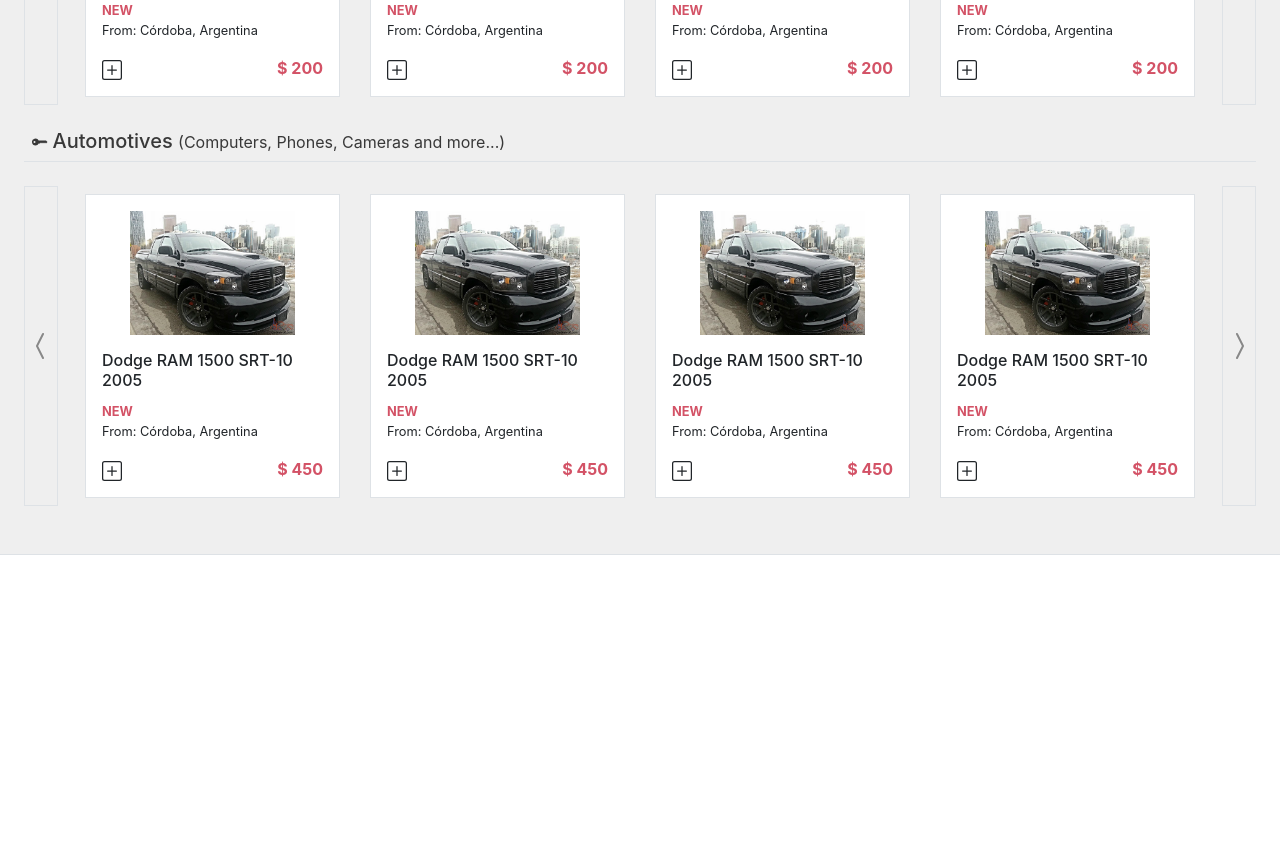
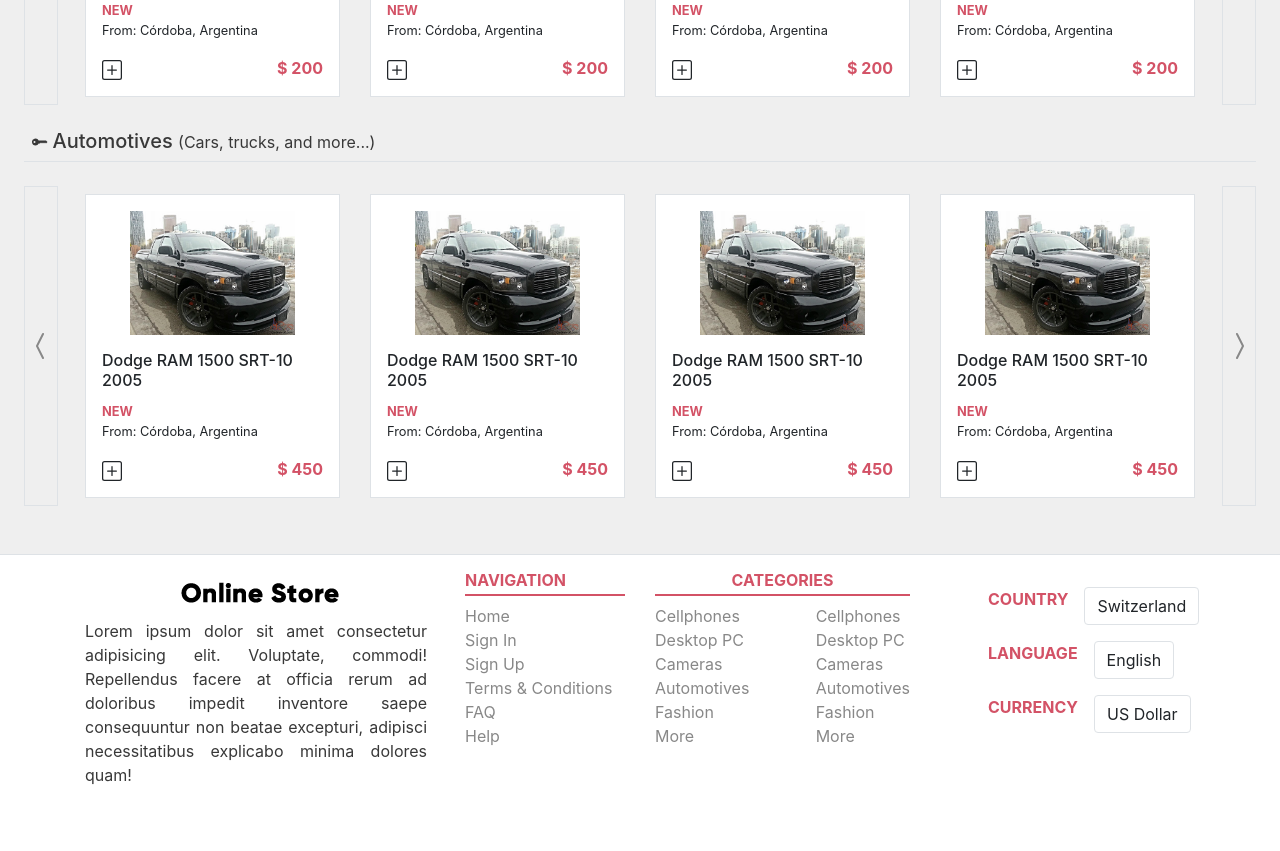
Before and after one commit to chubaquelo/HTML-Online-Store-Capstone, a plain HTML site: page index.html in a window 1280 px wide. Shown: the part 1431-2282 px from the top of the page. Before the commit the page ends 1986 px from the top, so only its background shows below. Drawn offline with nearby package versions, Linux system fonts and the light colour scheme; a web font is replaced by a local one.

Commit message:
Added footer layout with responsive design

```diff
--- a/css/style.css
+++ b/css/style.css
@@ -142,6 +142,28 @@ header {
     background-color: #cecece;
 }
 
+/* FOOTER CLASSES */
+
+.footer-nav-title {
+    border-bottom: 2px solid #d35266;
+}
+
+.footer-links {
+    list-style-type: none;
+}
+
+.footer-logo {
+    filter: invert(100%);
+}
+
+.footer-description {
+    line-height: 1.5em;
+}
+
+.footer-btn {
+    width: 120px;
+}
+
 /* MEDIA QUERIES */
 @media (min-width: 360px) {
     .search-btn {
--- a/index.html
+++ b/index.html
@@ -211,7 +211,7 @@
             <svg width="1.5em" height="1.5em" viewBox="0 0 16 16" class="bi bi-bag-fill pb-1 pl-2" fill="currentColor" xmlns="http://www.w3.org/2000/svg">
                 <path fill-rule="evenodd" d="M8 1a2.5 2.5 0 0 0-2.5 2.5V4h5v-.5A2.5 2.5 0 0 0 8 1zm3.5 3v-.5a3.5 3.5 0 1 0-7 0V4H1v10a2 2 0 0 0 2 2h10a2 2 0 0 0 2-2V4h-3.5z"/>
               </svg>
-              <h5 class="d-inline-block">Fashion <span class="small">(Computers, Phones, Cameras and more...)</span></h5>
+              <h5 class="d-inline-block">Fashion <span class="small">(Boots, Shoes, Dresses and more...)</span></h5>
         </div>
         <section class="product-category-carrousel w-100 position-relative my-4">
             <div class="carrousel-left position-absolute bg-color-light-gray h-100 w-15 border cpointer d-none d-md-flex align-items-center">
@@ -293,7 +293,7 @@
             <svg width="1.5em" height="1.5em" viewBox="0 0 16 16" class="bi bi-key-fill pb-1 pl-2" fill="currentColor" xmlns="http://www.w3.org/2000/svg">
                 <path fill-rule="evenodd" d="M3.5 11.5a3.5 3.5 0 1 1 3.163-5H14L15.5 8 14 9.5l-1-1-1 1-1-1-1 1-1-1-1 1H6.663a3.5 3.5 0 0 1-3.163 2zM2.5 9a1 1 0 1 0 0-2 1 1 0 0 0 0 2z"/>
               </svg>
-              <h5 class="d-inline-block">Automotives <span class="small">(Computers, Phones, Cameras and more...)</span></h5>
+              <h5 class="d-inline-block">Automotives <span class="small">(Cars, trucks, and more...)</span></h5>
         </div>
         <section class="product-category-carrousel w-100 position-relative my-4">
             <div class="carrousel-left position-absolute bg-color-light-gray h-100 w-15 border cpointer d-none d-md-flex align-items-center">
@@ -374,6 +374,59 @@
         </section>
     </main>
 
+    <footer class="container pt-3 pb-5">
+        <div class="row">
+            <div class="col-xl-4 text-center mt-2">
+                <img class="footer-logo" src="./img/logo.png" alt="Logo">
+                <p class="footer-description text-justify main-color-black mt-3 mr-2">Lorem ipsum dolor sit amet consectetur adipisicing elit. Voluptate, commodi! Repellendus facere at officia rerum ad doloribus impedit inventore saepe consequuntur non beatae excepturi, adipisci necessitatibus explicabo minima dolores quam!</p>
+            </div>
+            <nav class="col-12 text-center text-md-left col-md-6 col-xl-2">
+                <h6 class="footer-nav-title main-color-pink font-weight-bold pb-1">NAVIGATION</h6>
+                <ul class="p-0 m-0 footer-links main-color-gray">
+                    <li class="cpointer">Home</li>
+                    <li class="cpointer">Sign In</li>
+                    <li class="cpointer">Sign Up</li>
+                    <li class="cpointer">Terms & Conditions</li>
+                    <li class="cpointer">FAQ</li>
+                    <li class="cpointer">Help</li>
+                </ul>
+            </nav>
+            <nav class="d-none d-md-block col-12 col-md-6 col-xl-3">
+                <h6 class="footer-nav-title main-color-pink font-weight-bold pb-1 text-center">CATEGORIES</h6>
+                <ul class="p-0 m-0 footer-links main-color-gray float-left">
+                    <li class="cpointer">Cellphones</li>
+                    <li class="cpointer">Desktop PC</li>
+                    <li class="cpointer">Cameras</li>
+                    <li class="cpointer">Automotives</li>
+                    <li class="cpointer">Fashion</li>
+                    <li class="cpointer">More</li>
+                </ul>
+                <ul class="p-0 m-0 footer-links main-color-gray float-right">
+                    <li class="cpointer">Cellphones</li>
+                    <li class="cpointer">Desktop PC</li>
+                    <li class="cpointer">Cameras</li>
+                    <li class="cpointer">Automotives</li>
+                    <li class="cpointer">Fashion</li>
+                    <li class="cpointer">More</li>
+                </ul>
+            </nav>
+            <div class="col-12 col-xl-3 text-center mt-4 mt-xl-0">
+                <div class="my-3 w-25 d-inline-block d-xl-flex text-center mx-md-2 mx-xl-0 ml-xl-5 text-xl-right">
+                    <span class="main-color-pink font-weight-bold mr-3">COUNTRY</span>
+                    <button class="footer-btn btn border">Switzerland</button>
+                </div>
+                <div class="my-3 w-25 d-inline-block d-xl-flex text-center mx-md-2 mx-xl-0 ml-xl-5 text-xl-right">
+                    <span class="main-color-pink font-weight-bold mr-3">LANGUAGE</span>
+                    <button class="footer-btn btn border">English</button>
+                </div>
+                <div class="my-3 w-25 d-inline-block d-xl-flex text-center mx-md-2 mx-xl-0 ml-xl-5 text-xl-right">
+                    <span class="main-color-pink font-weight-bold mr-3">CURRENCY</span>
+                    <button class="footer-btn btn border text-nowrap">US Dollar</button>
+                </div>
+            </div>
+        </div>
+    </footer>
+
     <script src="https://stackpath.bootstrapcdn.com/bootstrap/4.5.2/js/bootstrap.bundle.min.js" integrity="sha384-LtrjvnR4Twt/qOuYxE721u19sVFLVSA4hf/rRt6PrZTmiPltdZcI7q7PXQBYTKyf" crossorigin="anonymous"></script>
 </body>
 </html>
```
